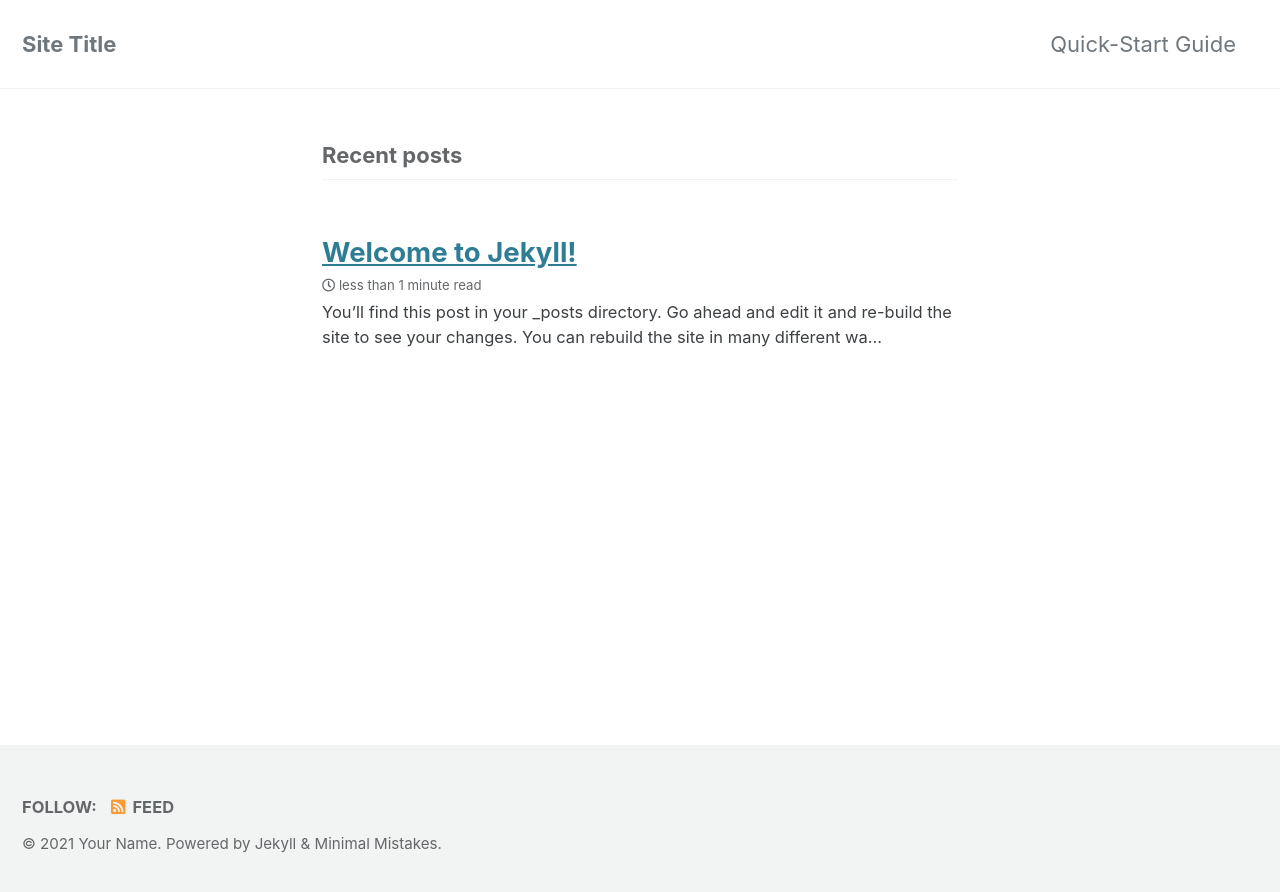
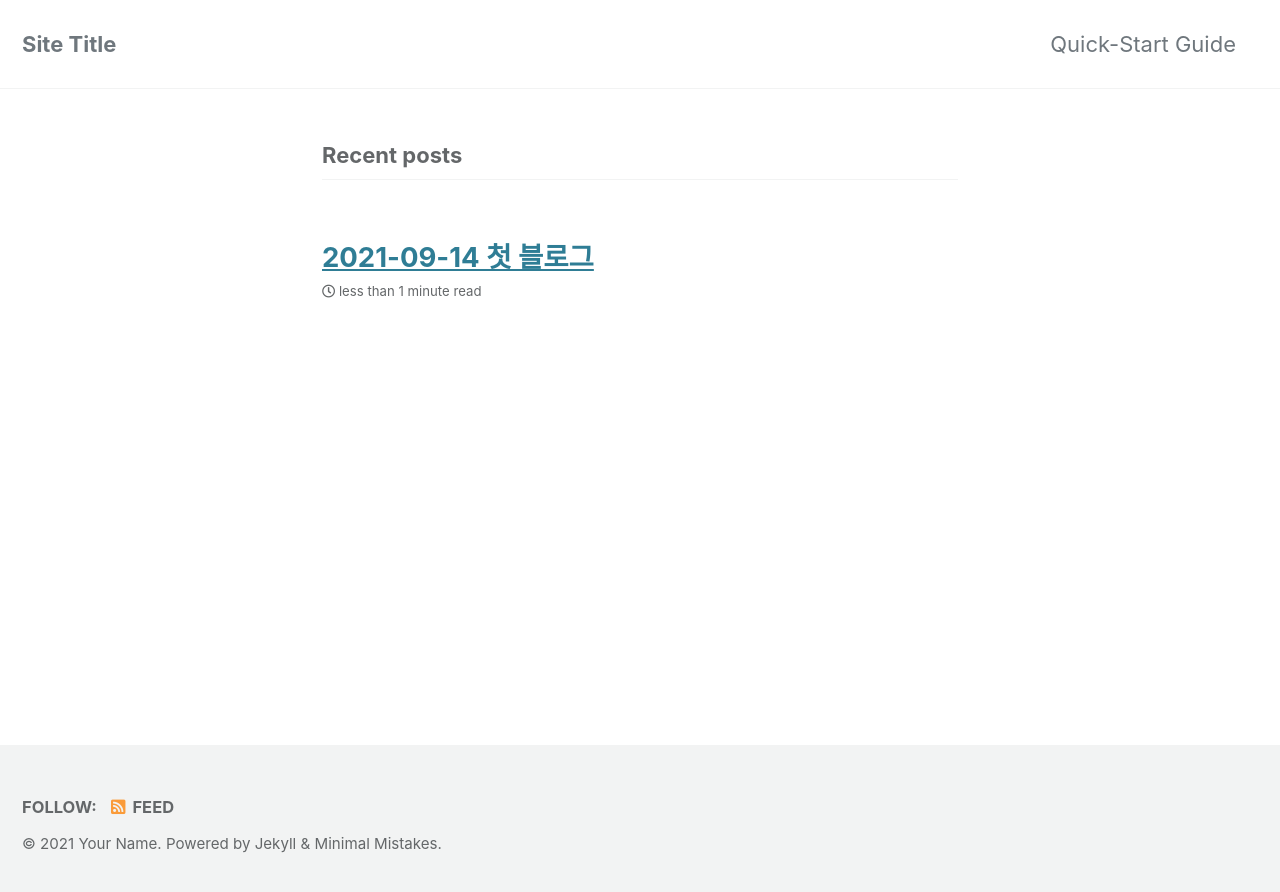
Before and after one commit to rladbrua0207/rladbrua0207.github.io, a Jekyll site: the page built from index.markdown, in a window 1280 px wide. Shown: the top 892 px of the page. Built offline with Jekyll 4.4.1, drawn with Linux system fonts in a browser that asks for light colours; cached includes are drawn as plain includes; the list of posts is cut into pages by our own code.

Commit message:
First Blog

```diff
--- a/_posts/2021-09-14-welcome-to-jekyll.markdown
+++ b/_posts/2021-09-14-welcome-to-jekyll.markdown
@@ -1,29 +1,6 @@
 ---
 layout: post
-title:  "Welcome to Jekyll!"
+title:  "2021-09-14 첫 블로그"
 date:   2021-09-14 21:34:18 +0900
-categories: jekyll update
+categories: First Blog
 ---
-You’ll find this post in your `_posts` directory. Go ahead and edit it and re-build the site to see your changes. You can rebuild the site in many different ways, but the most common way is to run `jekyll serve`, which launches a web server and auto-regenerates your site when a file is updated.
-
-Jekyll requires blog post files to be named according to the following format:
-
-`YEAR-MONTH-DAY-title.MARKUP`
-
-Where `YEAR` is a four-digit number, `MONTH` and `DAY` are both two-digit numbers, and `MARKUP` is the file extension representing the format used in the file. After that, include the necessary front matter. Take a look at the source for this post to get an idea about how it works.
-
-Jekyll also offers powerful support for code snippets:
-
-{% highlight ruby %}
-def print_hi(name)
-  puts "Hi, #{name}"
-end
-print_hi('Tom')
-#=> prints 'Hi, Tom' to STDOUT.
-{% endhighlight %}
-
-Check out the [Jekyll docs][jekyll-docs] for more info on how to get the most out of Jekyll. File all bugs/feature requests at [Jekyll’s GitHub repo][jekyll-gh]. If you have questions, you can ask them on [Jekyll Talk][jekyll-talk].
-
-[jekyll-docs]: https://jekyllrb.com/docs/home
-[jekyll-gh]:   https://github.com/jekyll/jekyll
-[jekyll-talk]: https://talk.jekyllrb.com/
```
